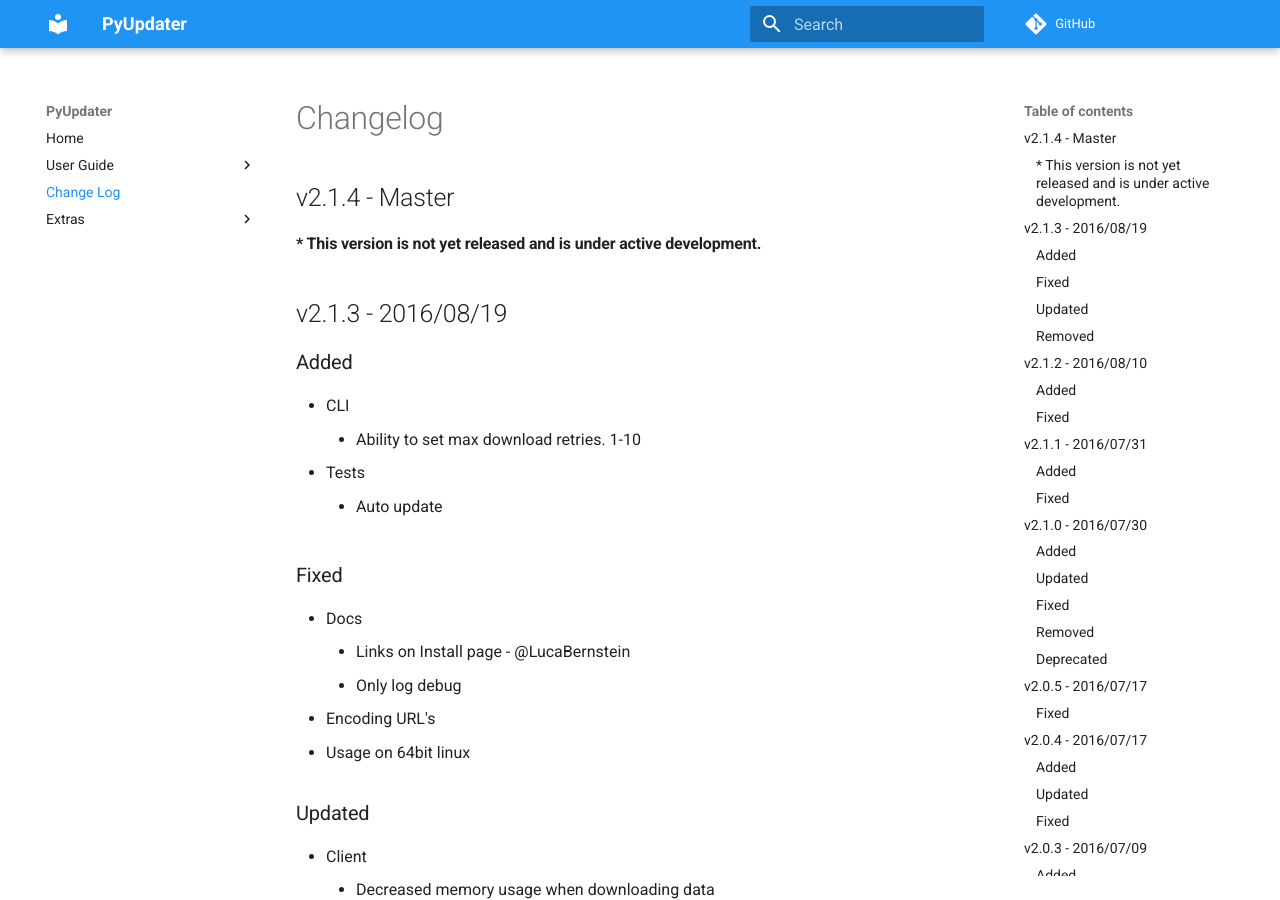
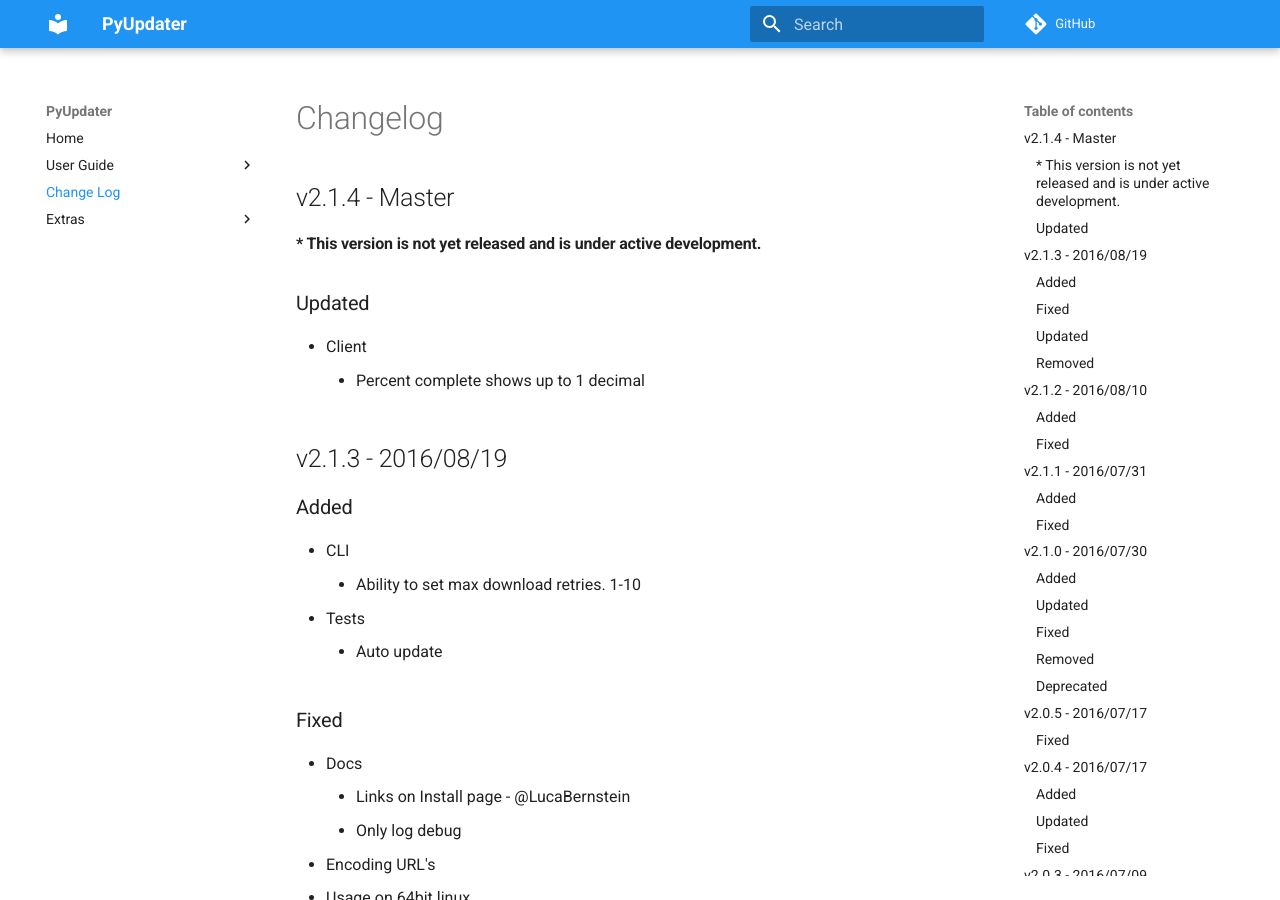
Before and after one commit to Digital-Sapphire/PyUpdater, an MkDocs documentation site: the page built from docs/changelog.md, in a window 1280 px wide and 900 px high. Built offline with MkDocs 1.6.1 and Material for MkDocs 9.7.7, drawn with Linux system fonts in a browser that asks for light colours; comment, search, counter and statistics services are not loaded; old or Windows-style settings are respelled for this version of MkDocs.

Commit message:
Percent complete shows up to 1 decimal

```diff
--- a/docs/changelog.md
+++ b/docs/changelog.md
@@ -2,6 +2,11 @@
 
 ## v2.1.4 - Master
 ####* This version is not yet released and is under active development.
+
+###Updated
+
+  - Client
+    - Percent complete shows up to 1 decimal
 
 
 ## v2.1.3 - 2016/08/19
```
Also changed, not shown: 1 other file.
